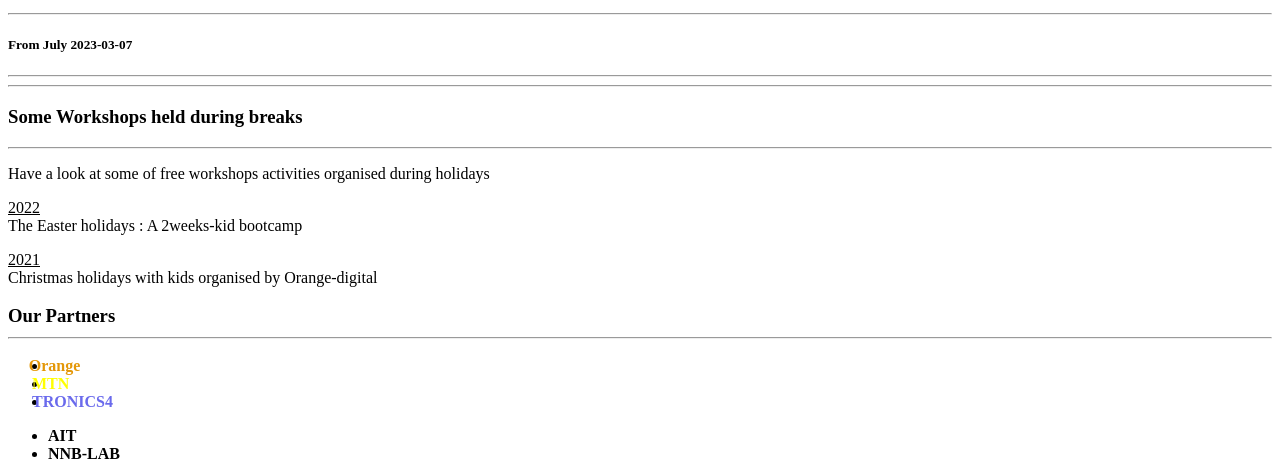
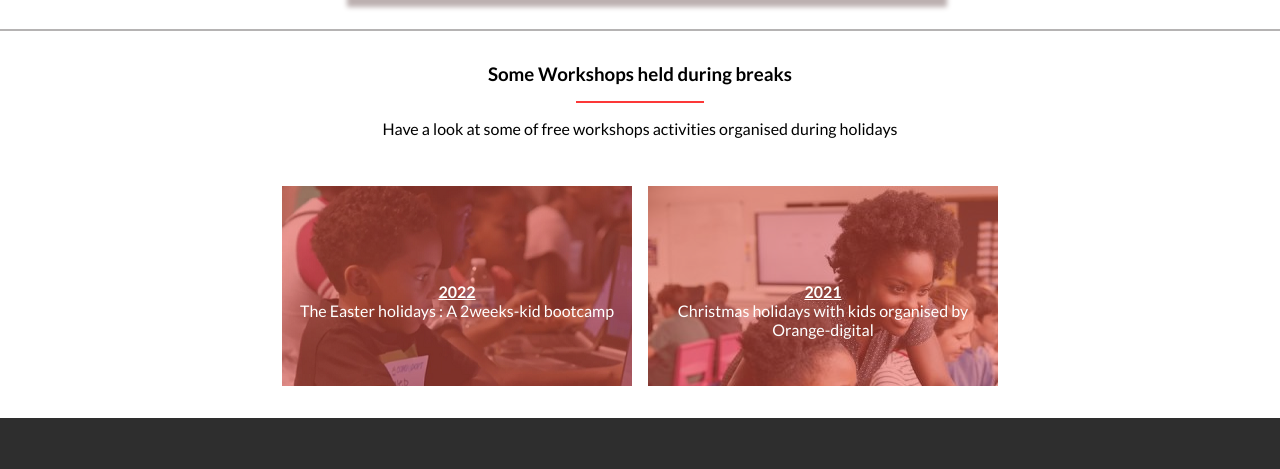
Before and after one commit to hydaline-code/Capstone_project_1, a website: page about.html in a window 1280 px wide. Shown: the part 850-1319 px from the top of the page. Drawn offline with Linux system fonts and the light colour scheme; the site is published under a folder, as on GitHub Pages, so addresses that start at the root find nothing.

Commit message:
minor change in index file

```diff
--- a/about.html
+++ b/about.html
@@ -5,7 +5,7 @@
   <meta http-equiv="X-UA-Compatible" content="IE=edge">
   <meta name="viewport" content="width=device-width, initial-scale=1.0">
   <title>About Us</title>
-  <link rel="stylesheet" href="/saas/styles.css">
+  <link rel="stylesheet" href="saas/styles.css">
   <link rel="stylesheet" href="https://cdnjs.cloudflare.com/ajax/libs/font-awesome/4.7.0/css/font-awesome.min.css"/>
   <link rel="preconnect" href="https://fonts.googleapis.com">
   <link rel="preconnect" href="https://fonts.gstatic.com" crossorigin>
--- a/index.html
+++ b/index.html
@@ -5,7 +5,7 @@
   <meta http-equiv="X-UA-Compatible" content="IE=edge">
   <meta name="viewport" content="width=device-width, initial-scale=1.0">
   <title>E-learning for Kids</title>
-  <link rel="stylesheet" href="/saas/styles.css">
+  <link rel="stylesheet" href="saas/styles.css">
   <link rel="stylesheet" href="https://cdnjs.cloudflare.com/ajax/libs/font-awesome/4.7.0/css/font-awesome.min.css"/>
   <link rel="preconnect" href="https://fonts.googleapis.com">
   <link rel="preconnect" href="https://fonts.gstatic.com" crossorigin>
```
